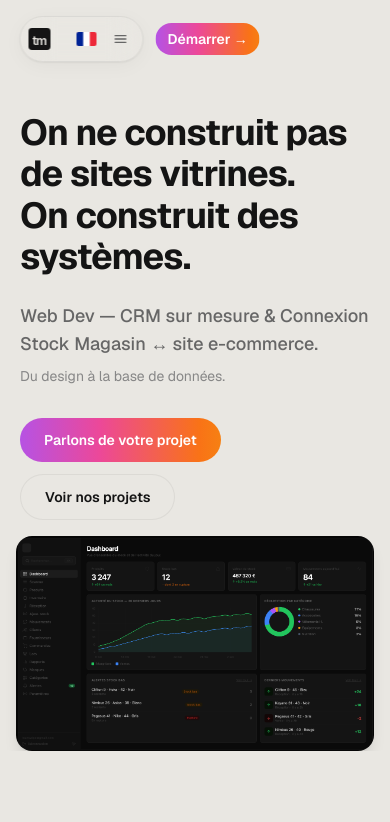
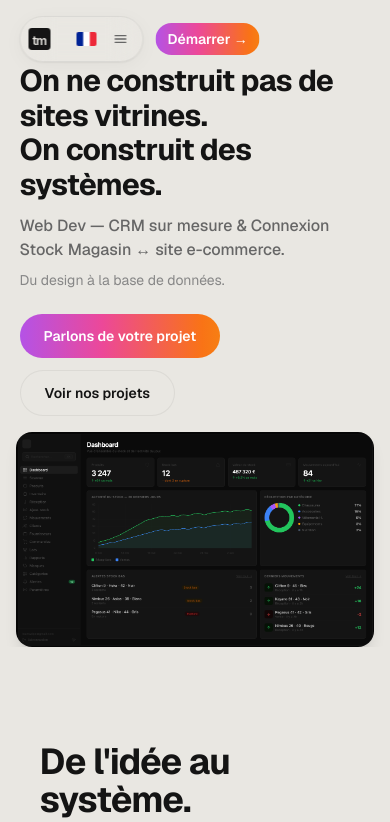
Before and after one commit to loanrmb/torquemade-v2, a Next.js app: page / in a window 390 px wide. Shown: the top 822 px of the page. Built offline with nearby package versions, Linux system fonts and the light colour scheme.

Commit message:
hero: tighter mobile padding, proportional font sizes, compact spacing

```diff
--- a/app/page.tsx
+++ b/app/page.tsx
@@ -41,11 +41,11 @@ export default function HomePage() {
       <main className="relative z-10 overflow-clip rounded-b-32 bg-bg-primary">
 
         {/* ── HERO ── */}
-        <section className="px-5 pt-28 pb-4 min-720:pt-36 min-1280:pt-44">
+        <section className="px-4 pt-16 pb-4 min-720:px-5 min-720:pt-36 min-1280:pt-44">
           <div className="flex flex-col items-start text-left max-w-5xl mx-auto">
 
             <h1
-              className="fade-up text-4xl md:text-5xl lg:text-[3.5rem] xl:text-[4rem] font-bold tracking-tight leading-[1.15]"
+              className="fade-up text-3xl md:text-5xl lg:text-[3.5rem] xl:text-[4rem] font-bold tracking-tight leading-[1.15]"
               style={{ color: 'hsl(var(--text-primary))' }}
             >
               {t.hero.tagline}
@@ -57,7 +57,7 @@ export default function HomePage() {
             </h1>
 
             <p
-              className="fade-up fade-up-d1 mt-6 text-lg md:text-xl lg:text-2xl font-medium"
+              className="fade-up fade-up-d1 mt-3 text-base md:mt-6 md:text-xl lg:text-2xl font-medium"
               style={{ color: 'hsl(var(--text-secondary))' }}
             >
               {t.hero.heroSubheadline}
@@ -70,7 +70,7 @@ export default function HomePage() {
               {t.hero.headline2}
             </p>
 
-            <div className="fade-up fade-up-d3 mt-8 flex flex-wrap items-center justify-start gap-3">
+            <div className="fade-up fade-up-d3 mt-6 md:mt-8 flex flex-wrap items-center justify-start gap-3">
               <Link
                 href="/contact"
                 className="btn-liquid-glass rounded-full px-6 py-3 text-sm font-semibold"
```
Also changed, not shown: tsconfig.json (+25 -5 lines).
